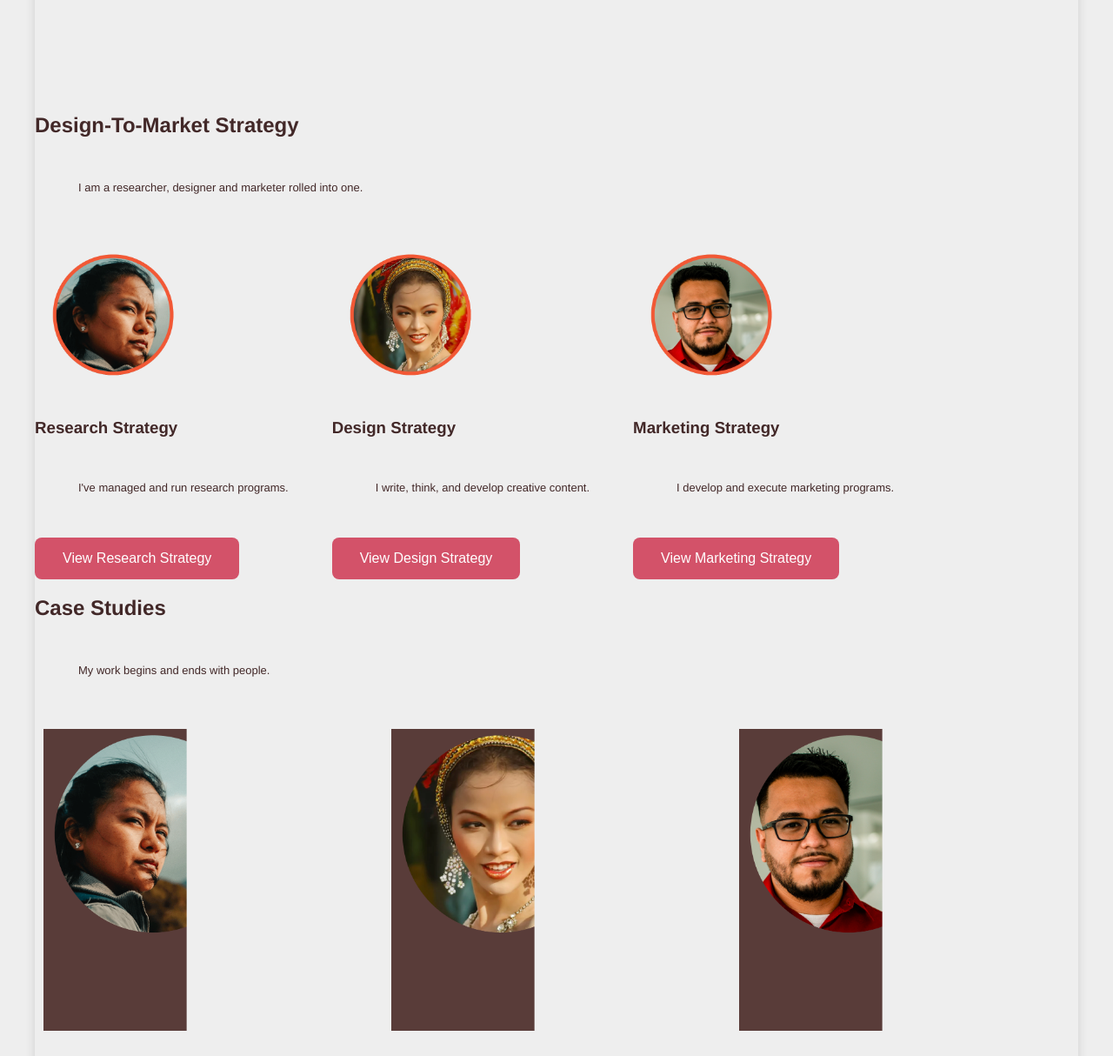
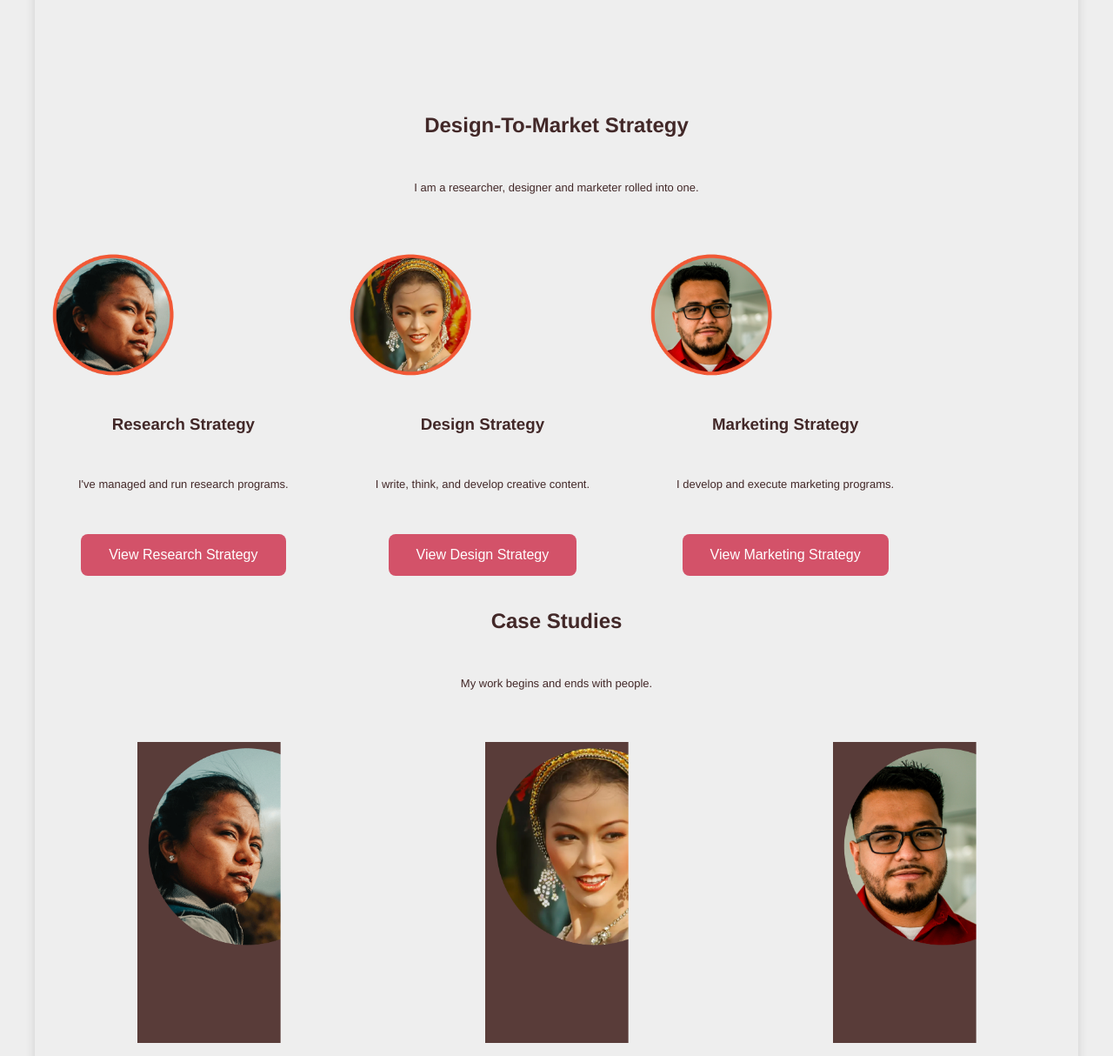
Before and after one commit to VinArchitext/homework18, a plain HTML site: page index.html in a window 1280 px wide. Shown: the part 540-1754 px from the top of the page at 87% size. Drawn offline with Linux system fonts and the light colour scheme.

Commit message:
added formatting

```diff
--- a/css/style.css
+++ b/css/style.css
@@ -76,18 +76,6 @@ body {
     box-shadow: 0px 0px 10px #CECECE;
 }
 
-.footerNav{
-    background-color:#0B7189 ;
-    display: flex;
-    align-items: center;
-    flex-direction: row;
-    justify-content: space-between;
-    padding: 0px 16px 0px 16px;
-    height: 80px;
-    font-family: 'Helvetica', sans-serif;
-    color: white;
-}
-
 .heroImg{
     text-align:center;
     height: 550px;
@@ -104,11 +92,21 @@ p{
     margin: 50px;
     font-size: small;
 }
-
+.myskills{
+    text-align:center;
+    height: 550px;
+}
 .skillscards {
     display:flex;
 }
+.skillsimage{
+    display: flex;
+}
 
+.mywork{
+    text-align:center;
+    height: 550px;
+}
 .workcards {
     display:grid;
     grid-template-columns: 1fr 1fr 1fr ;
@@ -130,3 +128,15 @@ p{
 .three_workcard{
     grid-area: three_workcard;
 }
+
+.footerNav{
+    background-color:#0B7189 ;
+    display: flex;
+    align-items: center;
+    flex-direction: row;
+    justify-content: space-between;
+    padding: 0px 16px 0px 16px;
+    height: 80px;
+    font-family: 'Helvetica', sans-serif;
+    color: white;
+}
```
Also changed, not shown: index.html (+2 -0 lines).
